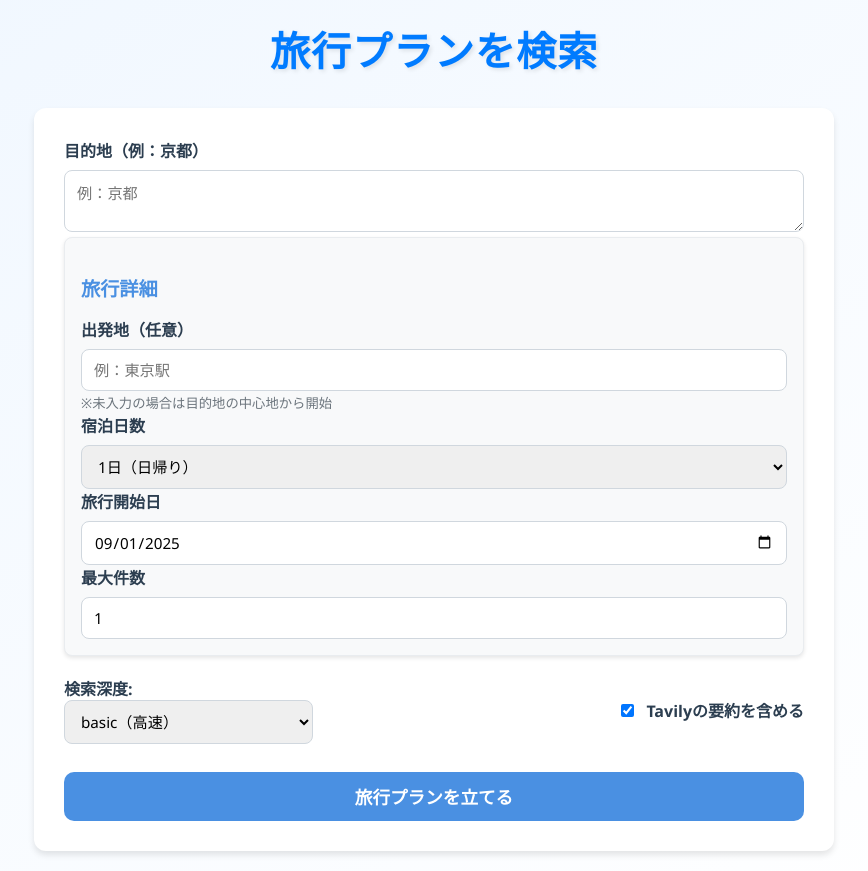
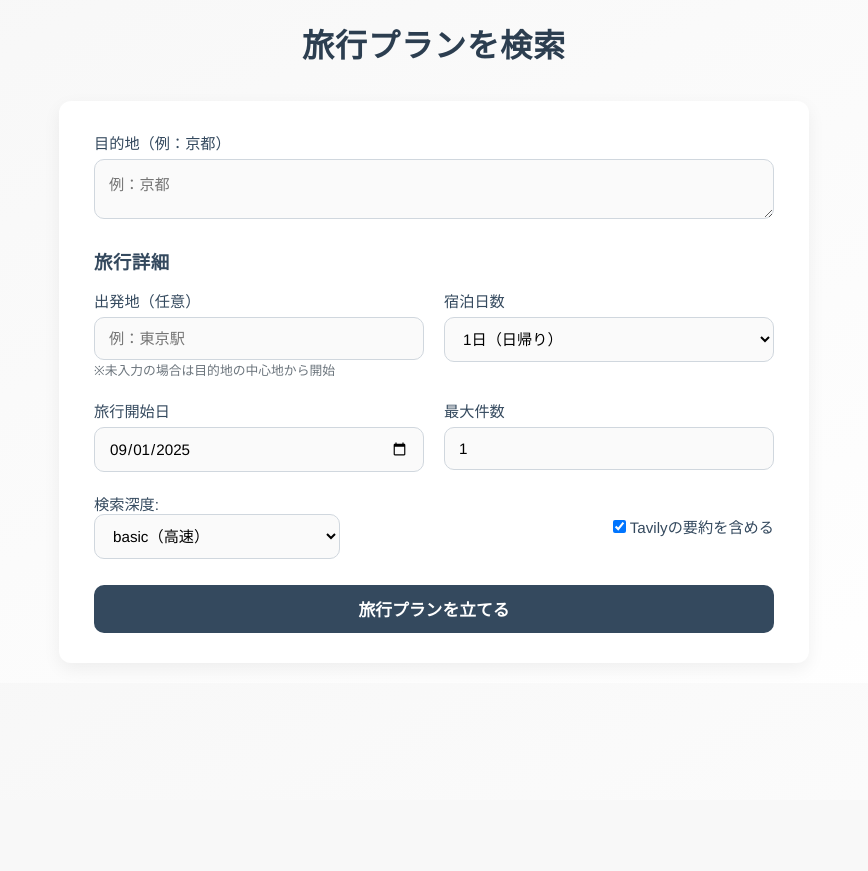
Before and after one commit to nnktm/TripGenie, a Flask app: page / in a window 1280 px wide. Shown: the whole page, without its empty margins (206-1074 px from the left). After the commit the page ends 633 px from the top, so only its background shows below. Run offline with Flask 3, Linux system fonts and the light colour scheme.

Commit message:
cssの修正

```diff
--- a/static/css/index.css
+++ b/static/css/index.css
@@ -1,42 +1,44 @@
-/* 全体のリセット */
+/* 全体リセット */
 * {
   margin: 0;
   padding: 0;
   box-sizing: border-box;
-  font-family: "Segoe UI", "Helvetica Neue", sans-serif;
+  font-family: "Helvetica Neue", "Segoe UI", sans-serif;
 }
 
 body {
-  background: linear-gradient(to bottom right, #f0f7ff, #ffffff);
-  color: #333;
+  background: linear-gradient(to bottom right, #f7f7f7, #ffffff);
+  color: #2c3e50;
   padding: 20px;
 }
 
 /* タイトル */
 h1 {
   text-align: center;
-  margin-bottom: 25px;
+  margin-bottom: 35px;
   font-size: 2rem;
+  font-weight: 700;
   color: #2c3e50;
   letter-spacing: 1px;
 }
 
 /* フォーム全体 */
 form {
-  background: #fff;
-  max-width: 800px;
+  background: #ffffff;
+  max-width: 750px;
   margin: 0 auto;
-  padding: 25px 30px;
-  border-radius: 16px;
-  box-shadow: 0 8px 20px rgba(0, 0, 0, 0.08);
+  padding: 30px 35px;
+  border-radius: 12px;
+  box-shadow: 0 6px 18px rgba(0, 0, 0, 0.06);
 }
 
 /* ラベルと入力 */
 label {
-  font-weight: 600;
-  color: #2c3e50;
+  font-weight: 500;
+  color: #34495e;
   display: block;
-  margin-bottom: 8px;
+  margin-bottom: 6px;
+  font-size: 0.95rem;
 }
 
 textarea,
@@ -45,12 +47,13 @@ input[type="date"],
 input[type="number"],
 select {
   width: 100%;
-  padding: 10px 12px;
+  padding: 12px 14px;
   border: 1px solid #d0d7de;
-  border-radius: 8px;
+  border-radius: 10px;
   font-size: 0.95rem;
   outline: none;
-  transition: border 0.2s, box-shadow 0.2s;
+  transition: border 0.25s, box-shadow 0.25s;
+  background-color: #fafafa;
 }
 
 textarea {
@@ -61,24 +64,24 @@ textarea {
 textarea:focus,
 input:focus,
 select:focus {
-  border-color: #4a90e2;
-  box-shadow: 0 0 0 3px rgba(74, 144, 226, 0.2);
+  border-color: #34495e;
+  box-shadow: 0 0 0 3px rgba(52, 73, 94, 0.15);
 }
 
 /* セクション見出し */
 h3 {
-  margin: 20px 0 15px;
-  font-size: 1.2rem;
-  color: #4a90e2;
+  margin: 25px 0 15px;
+  font-size: 1.15rem;
+  color: #34495e;
+  font-weight: 600;
+  letter-spacing: 0.5px;
 }
 
-.travel-info {
-  background: #f8f9fa;
-  padding: 16px;
-  border-radius: 8px;
-  border: 1px solid #e9ecef;
-  margin-bottom: 16px;
-  box-shadow: 0 2px 4px rgba(0, 0, 0, 0.1);
+/* form row 横並び */
+.form-row {
+  display: flex;
+  gap: 20px;
+  margin-bottom: 20px;
 }
 
 .form-row > div {
@@ -95,35 +98,29 @@ h3 {
   flex-wrap: wrap;
 }
 
-@media (max-width: 768px) {
-  .form-row {
-    grid-template-columns: 1fr;
-  }
-
-  .options-row {
-    flex-direction: column;
-    align-items: stretch;
-  }
+small {
+  font-size: 0.8rem;
+  color: #7a8ca1;
 }
 
 /* ボタン */
 button {
   display: block;
   width: 100%;
-  background: #4a90e2;
-  color: #fff;
-  font-size: 1.1rem;
+  background: #34495e;
+  color: #ffffff;
+  font-size: 1.05rem;
   padding: 12px;
   border: none;
   border-radius: 10px;
   cursor: pointer;
-  font-weight: bold;
+  font-weight: 600;
   transition: background 0.3s, transform 0.2s;
 }
 
 button:hover {
-  background: #357abd;
-  transform: translateY(-2px);
+  background: #2c3e50;
+  transform: translateY(-1px);
 }
 
 button:disabled {
@@ -197,196 +195,14 @@ button:disabled {
 .progress-fill {
   width: 0%;
   height: 100%;
-  background: #4a90e2;
+  background: #34495e;
   animation: progress 3s infinite;
 }
 
 @keyframes progress {
-  0% {
-    width: 0%;
-  }
-  50% {
-    width: 70%;
-  }
-  100% {
-    width: 100%;
-  }
+  0% { width: 0%; }
+  25% { width: 35%; }
+  50% { width: 65%; }
+  75% { width: 90%; }
+  100% { width: 100%; }
 }
-
-/* チェックボックスのスタイル */
-input[type="checkbox"] {
-  width: auto;
-  margin-right: 8px;
-}
-
-/* ページタイトルのスタイル */
-h1 {
-  color: #007bff;
-  text-align: center;
-  margin-bottom: 30px;
-  font-size: 2.5em;
-  text-shadow: 2px 2px 4px rgba(0, 0, 0, 0.1);
-}
-
-/* フォーム全体のスタイル */
-#travelForm {
-  max-width: 800px;
-  margin: 0 auto;
-  background: white;
-  padding: 30px;
-  border-radius: 12px;
-  box-shadow: 0 4px 6px rgba(0, 0, 0, 0.1);
-}
-
-/* 入力フィールドのフォーカス時のスタイル */
-input:focus,
-textarea:focus,
-select:focus {
-  outline: none;
-  border-color: #007bff;
-  box-shadow: 0 0 0 2px rgba(0, 123, 255, 0.25);
-}
-
-/* レスポンシブデザインの改善 */
-@media (max-width: 600px) {
-  body {
-    margin: 12px;
-  }
-
-  #travelForm {
-    padding: 20px;
-  }
-
-  h1 {
-    font-size: 2em;
-  }
-}
-
-/* 写真表示セクションのスタイル */
-.photos-section {
-  margin-bottom: 30px;
-  background: white;
-  padding: 20px;
-  border-radius: 12px;
-  box-shadow: 0 4px 6px rgba(0, 0, 0, 0.1);
-}
-
-.photos-section h2 {
-  color: #007bff;
-  margin-bottom: 20px;
-  text-align: center;
-  font-size: 1.8em;
-}
-
-.photos-grid {
-  display: flex;
-  justify-content: flex-start;
-  gap: 20px;
-  margin-bottom: 20px;
-  flex-wrap: nowrap;
-  overflow-x: auto;
-  padding: 10px 0;
-}
-
-.photo-card {
-  background: white;
-  border-radius: 8px;
-  overflow: hidden;
-  box-shadow: 0 4px 8px rgba(0, 0, 0, 0.1);
-  transition: transform 0.3s ease, box-shadow 0.3s ease;
-  width: 300px;
-  min-width: 300px;
-  flex-shrink: 0;
-}
-
-.photo-card:hover {
-  transform: translateY(-5px);
-  box-shadow: 0 8px 16px rgba(0, 0, 0, 0.2);
-}
-
-.photo-container {
-  position: relative;
-  overflow: hidden;
-}
-
-.destination-photo {
-  width: 100%;
-  height: auto;
-  object-fit: contain;
-  display: block;
-  transition: transform 0.3s ease;
-  aspect-ratio: 16/9;
-}
-
-.photo-card:hover .destination-photo {
-  transform: scale(1.05);
-}
-
-.photo-overlay {
-  position: absolute;
-  bottom: 0;
-  left: 0;
-  right: 0;
-  background: linear-gradient(transparent, rgba(0, 0, 0, 0.8));
-  color: white;
-  padding: 15px;
-  transform: translateY(100%);
-  transition: transform 0.3s ease;
-}
-
-.photo-card:hover .photo-overlay {
-  transform: translateY(0);
-}
-
-.photo-info {
-  display: flex;
-  flex-direction: column;
-  gap: 5px;
-}
-
-.location-name {
-  font-weight: bold;
-  font-size: 16px;
-}
-
-.photographer {
-  font-size: 14px;
-  opacity: 0.9;
-}
-
-.photo-credit {
-  text-align: center;
-  margin-top: 15px;
-  padding-top: 15px;
-  border-top: 1px solid #e9ecef;
-  color: #6c757d;
-  font-size: 14px;
-}
-
-.photo-credit a {
-  color: #007bff;
-  text-decoration: none;
-}
-
-.photo-credit a:hover {
-  text-decoration: underline;
-}
-
-/* レスポンシブ対応 */
-@media (max-width: 768px) {
-  .photo-card {
-    width: 250px;
-    min-width: 250px;
-  }
-
-  .photos-section {
-    padding: 15px;
-  }
-}
-
-@media (max-width: 480px) {
-  .photo-card {
-    width: 200px;
-    min-width: 200px;
-  }
-}
```
Also changed, not shown: other parts of static/css/index.css (+16 -15 lines), static/css/display.css (+13 -48 lines).
